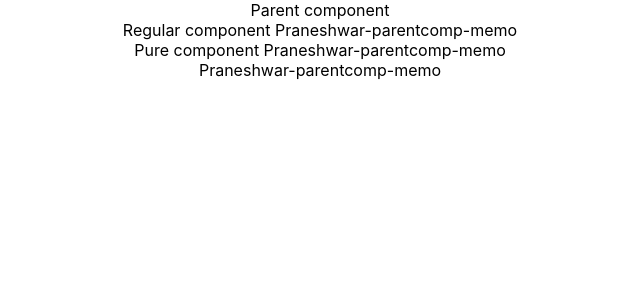
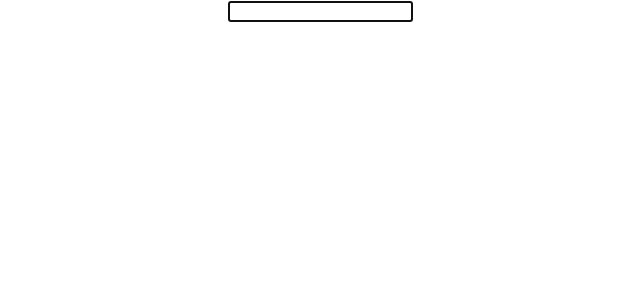
Before and after one commit to Praneshwar24/dxcreactapp, a React (Create React App) app: page / in a window 1280 px wide. Shown: the top 300 px of the page, without its empty margins (320-960 px from the left). Built offline with nearby package versions, Linux system fonts and the light colour scheme; the HTML template or start-up script is replaced by a standard one.

Commit message:
Refs demo

```diff
--- a/src/App.js
+++ b/src/App.js
@@ -1,29 +1,13 @@
 import logo from './logo.svg';
 import './App.css';
-import Greet from './components/Greet';
-import Welcome from './components/Welcome';
-import Message from './components/Message';
-import Counter from './components/Counter';
-import FunctionClick from './components/FunctionClick';
-import ClassClick from './components/ClassClick';
-import EventBind from './components/EventBind';
-import ParentComponent from './components/ParentComponent';
-import UserGreeting from './components/UserGreeting';
-import NameList from './components/NameList';
-import StyleSheet from './components/StyleSheet';
-import Inline from './components/Inline';
-import './appStyles.css'
-import styles from './appStyles.module.css'
-import Form from './components/Form';
-import Fragments from './components/Fragments';
-import NewTable from './components/NewTable';
-import Parentcomp from './components/Parentcomp';
-import PureComp from './components/PureComp';
+import RefsDemo from './components/RefsDemo';
+
 
 function App() {
   return (
     <div className="App">
-      <Parentcomp />
+      <RefsDemo />
+
 
     </div>
   );
--- a/src/components/Parentcomp.js
+++ b/src/components/Parentcomp.js
@@ -14,7 +14,7 @@ class Parentcomp extends PureComponent {
     componentDidMount() {
         setInterval(() => {
             this.setState({
-                name: 'Praneshwar-parentcomp-memo'
+                name: 'Praneshwar-parentcomp-memo1'
             })
         }, 2000);
     }
--- /dev/null
+++ b/src/components/RefsDemo.js
@@ -0,0 +1,23 @@
+import React, { Component } from 'react'
+/* refs is about getting the handle of  dom element */
+class RefsDemo extends Component {
+    constructor(props) {
+        super(props)
+
+        this.inputRef = React.createRef()
+    }
+
+    componentDidMount() {
+        this.inputRef.current.focus()
+        console.log(this.inputRef)
+    }
+    render() {
+        return (
+            <div>
+                <input type="text" ref={this.inputRef} />
+            </div>
+        )
+    }
+}
+
+export default RefsDemo
```
